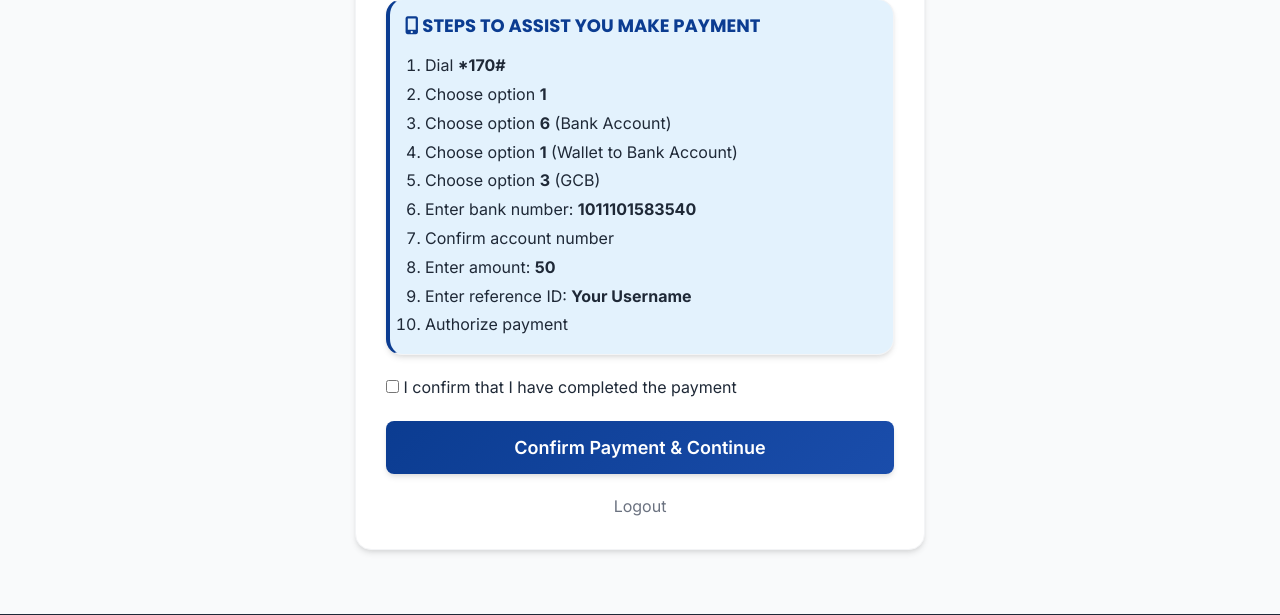
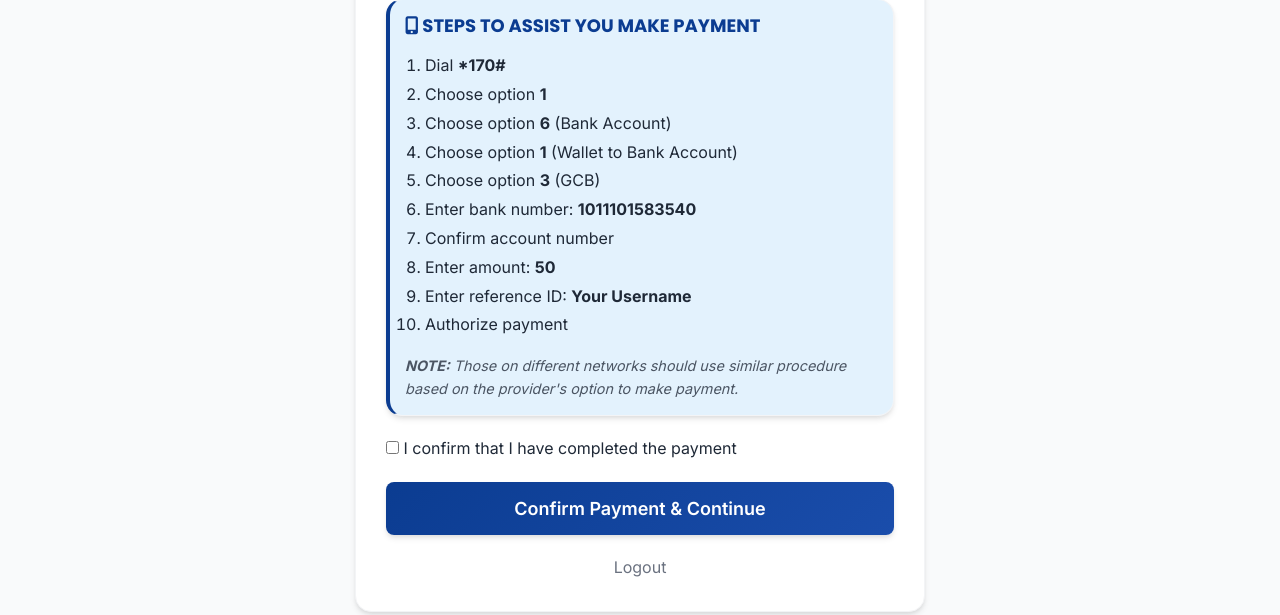
Before and after one commit to Budddiesearn/buddies-earn-finished-, a Flask app: page /payment in a window 1280 px wide. Shown: the part 879-1494 px from the top of the page. Run offline with Flask 3, Linux system fonts and the light colour scheme; the visitor is signed in with stand-in values (Sample User, id 1); some libraries are stand-ins or nearby versions.

Commit message:
Add network provider note to payment steps

```diff
--- a/website/templates/payment.html
+++ b/website/templates/payment.html
@@ -49,6 +49,11 @@
                 <li>Enter reference ID: <strong>Your Username</strong></li>
                 <li>Authorize payment</li>
             </ol>
+            <p
+                style="margin-top: 15px; margin-bottom: 0; font-style: italic; color: var(--gray-600); font-size: 0.9rem;">
+                <strong>NOTE:</strong> Those on different networks should use similar procedure based on the provider's
+                option to make payment.
+            </p>
         </div>
 
         <form method="POST" style="margin-top: 20px;">
--- a/website/templates/payment_pending.html
+++ b/website/templates/payment_pending.html
@@ -67,6 +67,11 @@
                 <li>Enter reference ID: <strong>Your Username</strong></li>
                 <li>Authorize payment</li>
             </ol>
+            <p
+                style="margin-top: 15px; margin-bottom: 0; font-style: italic; color: var(--gray-600); font-size: 0.9rem;">
+                <strong>NOTE:</strong> Those on different networks should use similar procedure based on the provider's
+                option to make payment.
+            </p>
         </div>
 
         <div class="card" style="padding: 15px; background-color: #f8f9fa; margin: 20px 0;">
```
